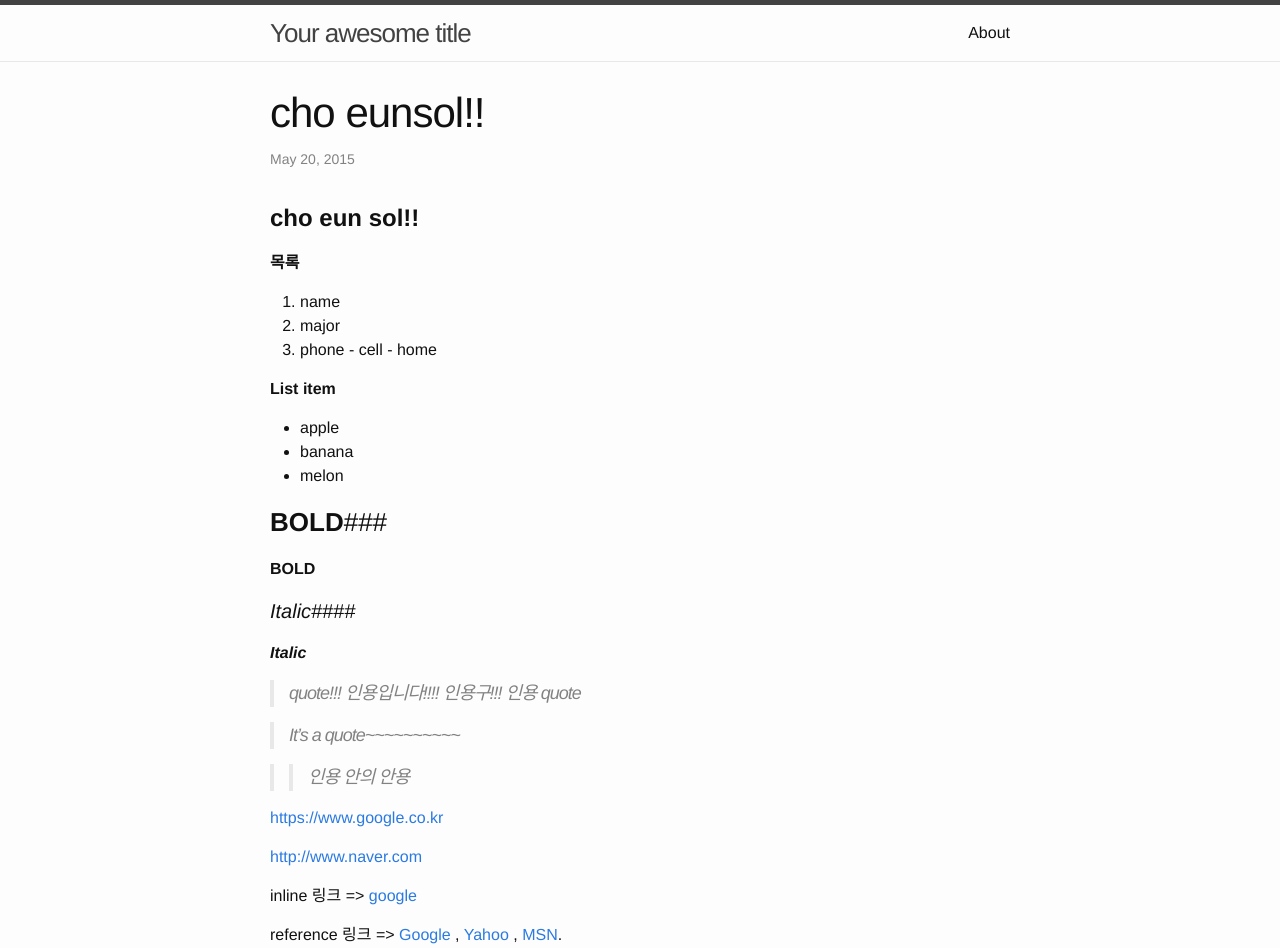
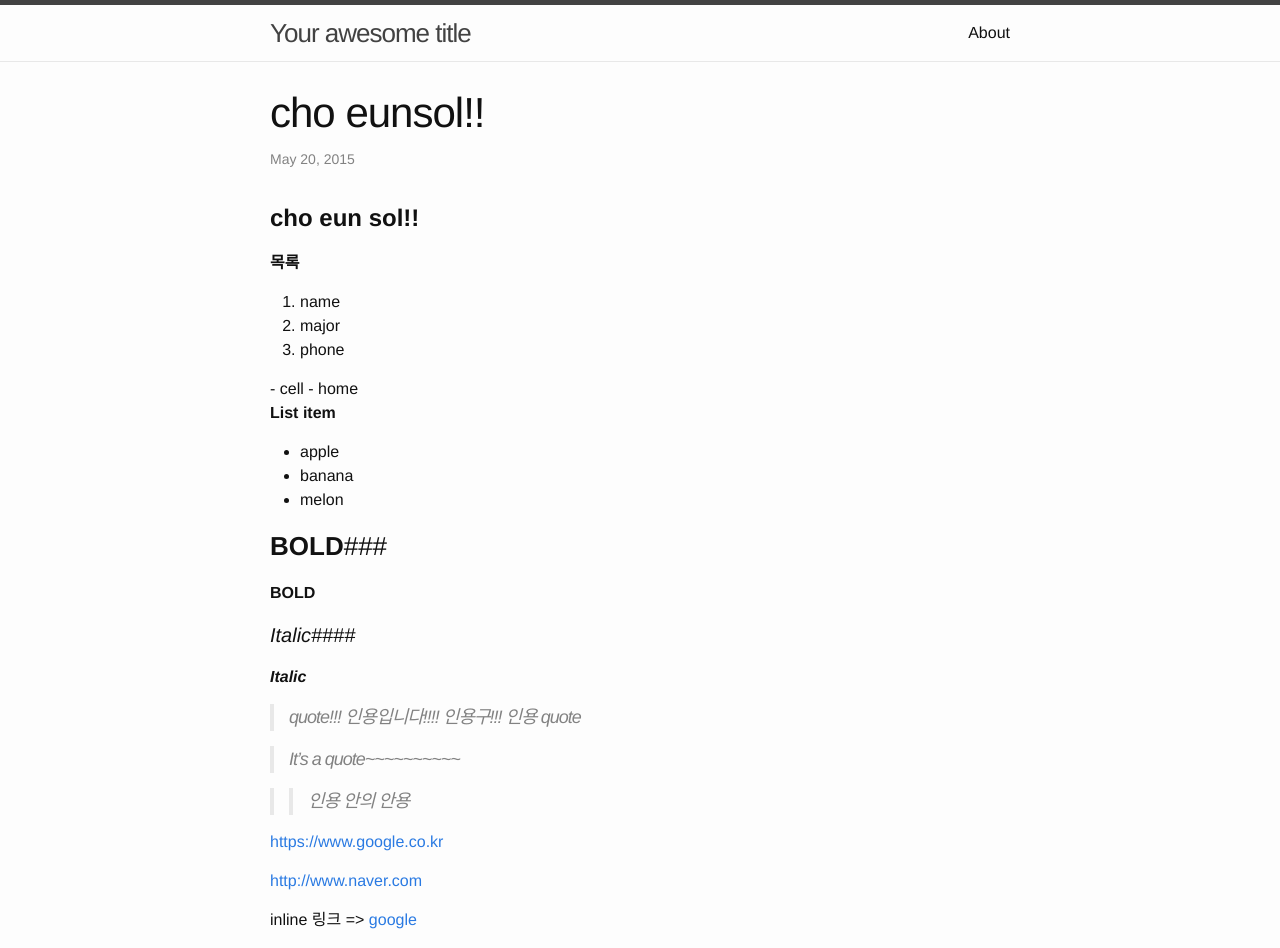
Before and after one commit to choeunsol/choeunsol.github.com, a Jekyll site: the page built from _posts/2015-05-20-cho-eunsol.md, in a window 1280 px wide and 1400 px high. Shown: the top 948 px of the window. Built offline with Jekyll 4.4.1, drawn with Linux system fonts in a browser that asks for light colours; part of the change alters nothing that is shown; grey boxes are pictures that could not be loaded.

```diff
--- a/_posts/2015-05-20-cho-eunsol.md
+++ b/_posts/2015-05-20-cho-eunsol.md
@@ -13,6 +13,7 @@ date: 2015-05-20
  1. name
  2. major
  3. phone
+
  	- cell
  	- home
 
@@ -49,6 +50,8 @@ title="Google">Google</a> ,
 
 
 ----------
+이미지
+
 ![enter image description here](http://www.venturesquare.net/wp-content/uploads/2015/03/itPHXUds7O5pcMtMtUcg.jpg)
 
 ----------
```
